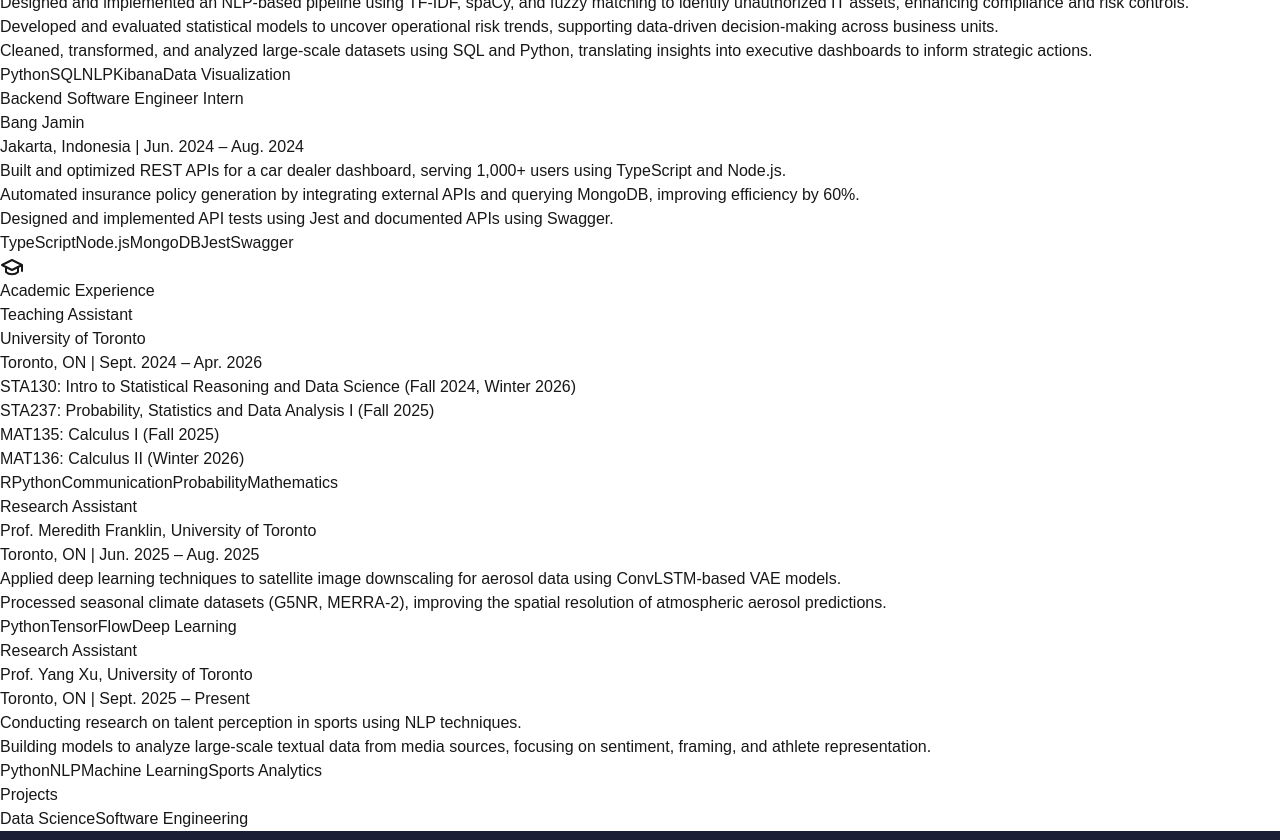
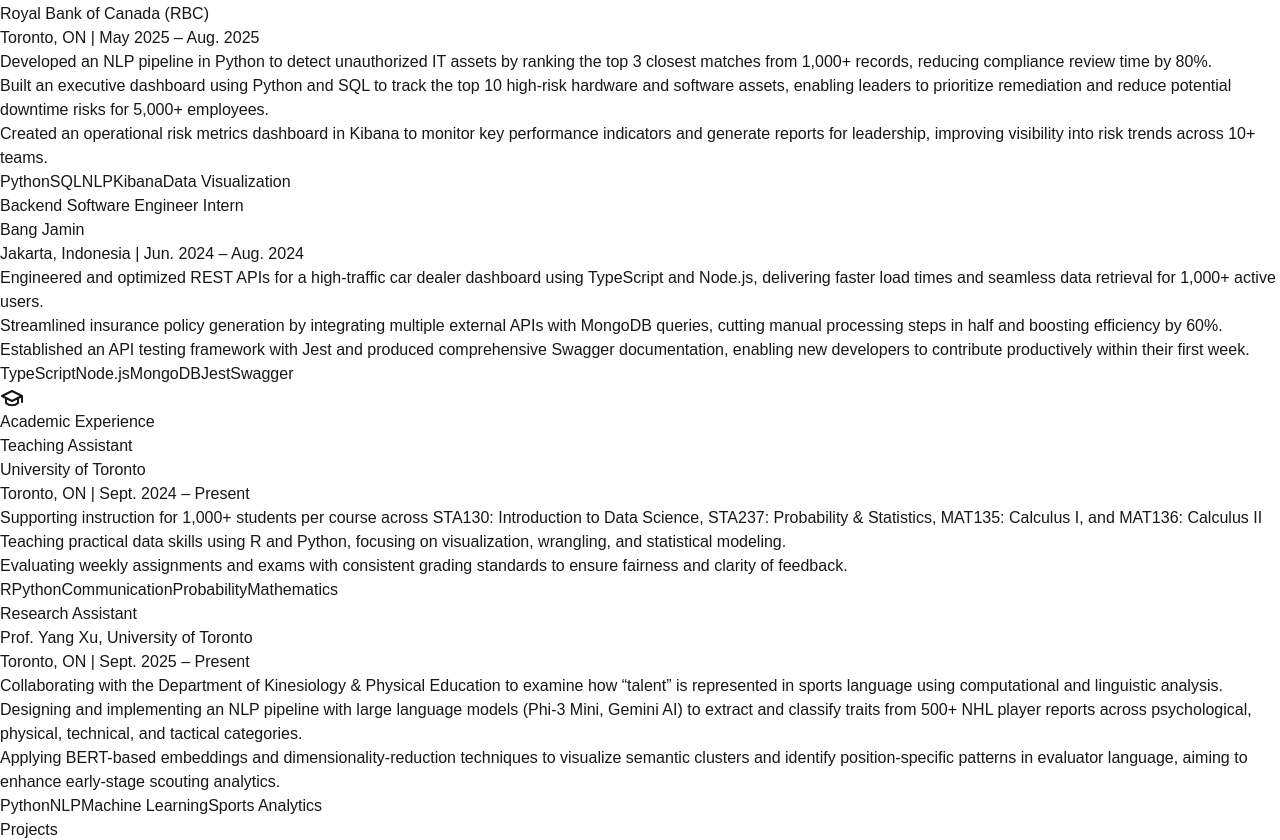
Before and after one commit to ChristofferTan/christoffertan.github.io, a Next.js app: page / in a window 1280 px wide. Shown: the part 1680-2520 px from the top of the page. Built offline with nearby package versions, Linux system fonts and the light colour scheme.

Commit message:
update photo and experiences

```diff
--- a/src/app/page.js
+++ b/src/app/page.js
@@ -36,9 +36,9 @@
     org: "Royal Bank of Canada (RBC)",
     time: "Toronto, ON | May 2025 – Aug. 2025",
     bullets: [
-      "Designed and implemented an NLP-based pipeline using TF-IDF, spaCy, and fuzzy matching to identify unauthorized IT assets, enhancing compliance and risk controls.",
-      "Developed and evaluated statistical models to uncover operational risk trends, supporting data-driven decision-making across business units.",
-      "Cleaned, transformed, and analyzed large-scale datasets using SQL and Python, translating insights into executive dashboards to inform strategic actions."
+      "Developed an NLP pipeline in Python to detect unauthorized IT assets by ranking the top 3 closest matches from 1,000+ records, reducing compliance review time by 80%.",
+      "Built an executive dashboard using Python and SQL to track the top 10 high-risk hardware and software assets, enabling leaders to prioritize remediation and reduce potential downtime risks for 5,000+ employees.",
+      "Created an operational risk metrics dashboard in Kibana to monitor key performance indicators and generate reports for leadership, improving visibility into risk trends across 10+ teams."
     ],
     tools: ["Python", "SQL", "NLP", "Kibana", "Data Visualization"],
   },
@@ -48,9 +48,9 @@
     org: "Bang Jamin",
     time: "Jakarta, Indonesia | Jun. 2024 – Aug. 2024",
     bullets: [
-      "Built and optimized REST APIs for a car dealer dashboard, serving 1,000+ users using TypeScript and Node.js.",
-      "Automated insurance policy generation by integrating external APIs and querying MongoDB, improving efficiency by 60%.",
-      "Designed and implemented API tests using Jest and documented APIs using Swagger."
+      "Engineered and optimized REST APIs for a high-traffic car dealer dashboard using TypeScript and Node.js, delivering faster load times and seamless data retrieval for 1,000+ active users.",
+      "Streamlined insurance policy generation by integrating multiple external APIs with MongoDB queries, cutting manual processing steps in half and boosting efficiency by 60%.",
+      "Established an API testing framework with Jest and produced comprehensive Swagger documentation, enabling new developers to contribute productively within their first week."
     ],
     tools: ["TypeScript", "Node.js", "MongoDB", "Jest", "Swagger"],
   },
@@ -60,25 +60,13 @@
     type: "academic",
     role: "Teaching Assistant",
     org: "University of Toronto",
-    time: "Toronto, ON | Sept. 2024 – Apr. 2026",
+    time: "Toronto, ON | Sept. 2024 – Present",
     bullets: [
-      "STA130: Intro to Statistical Reasoning and Data Science (Fall 2024, Winter 2026)",
-      "STA237: Probability, Statistics and Data Analysis I (Fall 2025)",
-      "MAT135: Calculus I (Fall 2025)",
-      "MAT136: Calculus II (Winter 2026)"
+      "Supporting instruction for 1,000+ students per course across STA130: Introduction to Data Science, STA237: Probability & Statistics, MAT135: Calculus I, and MAT136: Calculus II",
+      "Teaching practical data skills using R and Python, focusing on visualization, wrangling, and statistical modeling.",
+      "Evaluating weekly assignments and exams with consistent grading standards to ensure fairness and clarity of feedback."
     ],
     tools: ["R", "Python", "Communication", "Probability", "Mathematics"],
-  },
-  {
-    type: "academic",
-    role: "Research Assistant",
-    org: "Prof. Meredith Franklin, University of Toronto",
-    time: "Toronto, ON | Jun. 2025 – Aug. 2025",
-    bullets: [
-      "Applied deep learning techniques to satellite image downscaling for aerosol data using ConvLSTM-based VAE models.",
-      "Processed seasonal climate datasets (G5NR, MERRA-2), improving the spatial resolution of atmospheric aerosol predictions."
-    ],
-    tools: ["Python", "TensorFlow", "Deep Learning"],
   },
   {
     type: "academic",
@@ -86,8 +74,9 @@
     org: "Prof. Yang Xu, University of Toronto",
     time: "Toronto, ON | Sept. 2025 – Present",
     bullets: [
-      "Conducting research on talent perception in sports using NLP techniques.",
-      "Building models to analyze large-scale textual data from media sources, focusing on sentiment, framing, and athlete representation."
+      "Collaborating with the Department of Kinesiology & Physical Education to examine how “talent” is represented in sports language using computational and linguistic analysis.",
+      "Designing and implementing an NLP pipeline with large language models (Phi-3 Mini, Gemini AI) to extract and classify traits from 500+ NHL player reports across psychological, physical, technical, and tactical categories.",
+      "Applying BERT-based embeddings and dimensionality-reduction techniques to visualize semantic clusters and identify position-specific patterns in evaluator language, aiming to enhance early-stage scouting analytics."
     ],
     tools: ["Python", "NLP", "Machine Learning", "Sports Analytics"],
   },
```
Also changed, not shown: public/myself.jpg.
